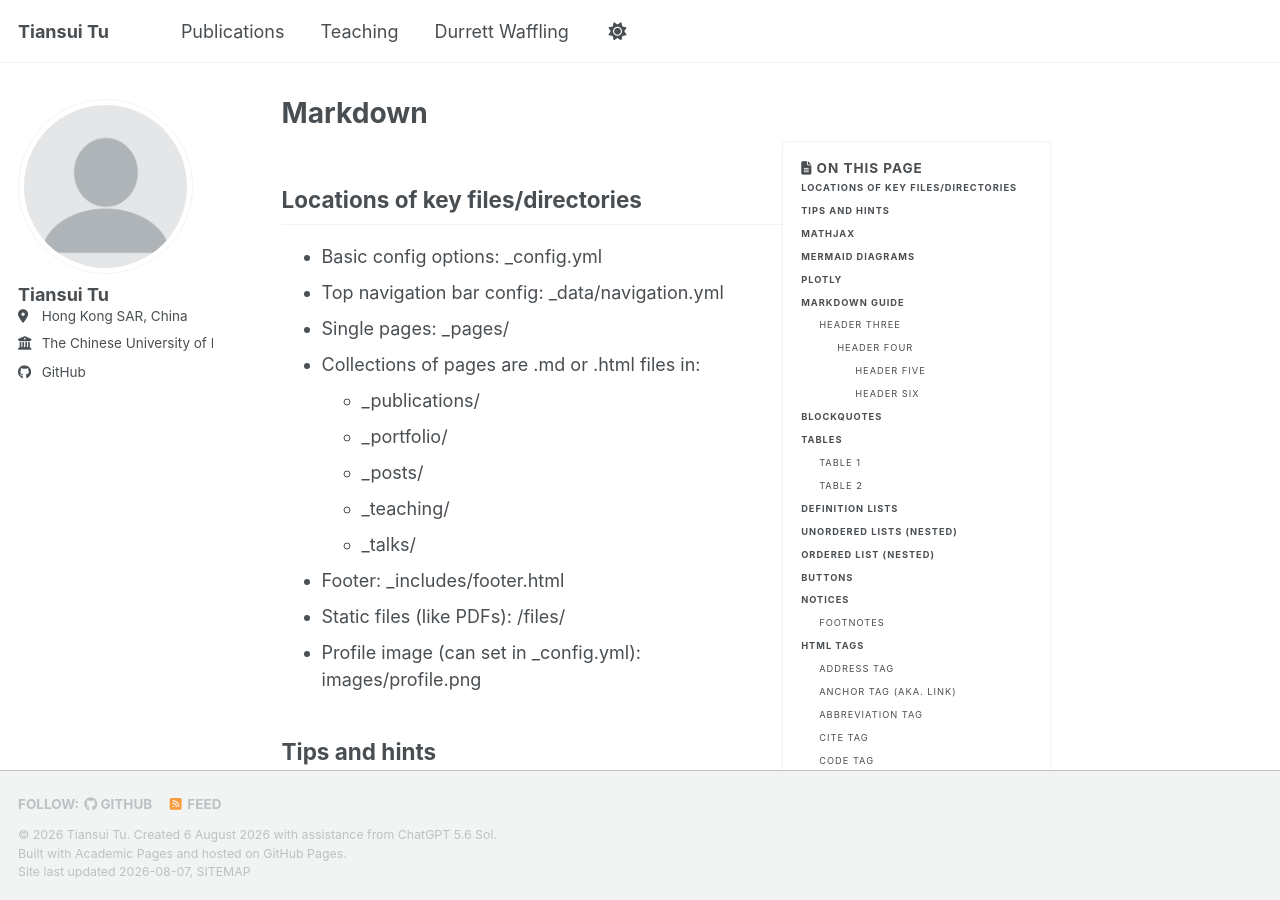
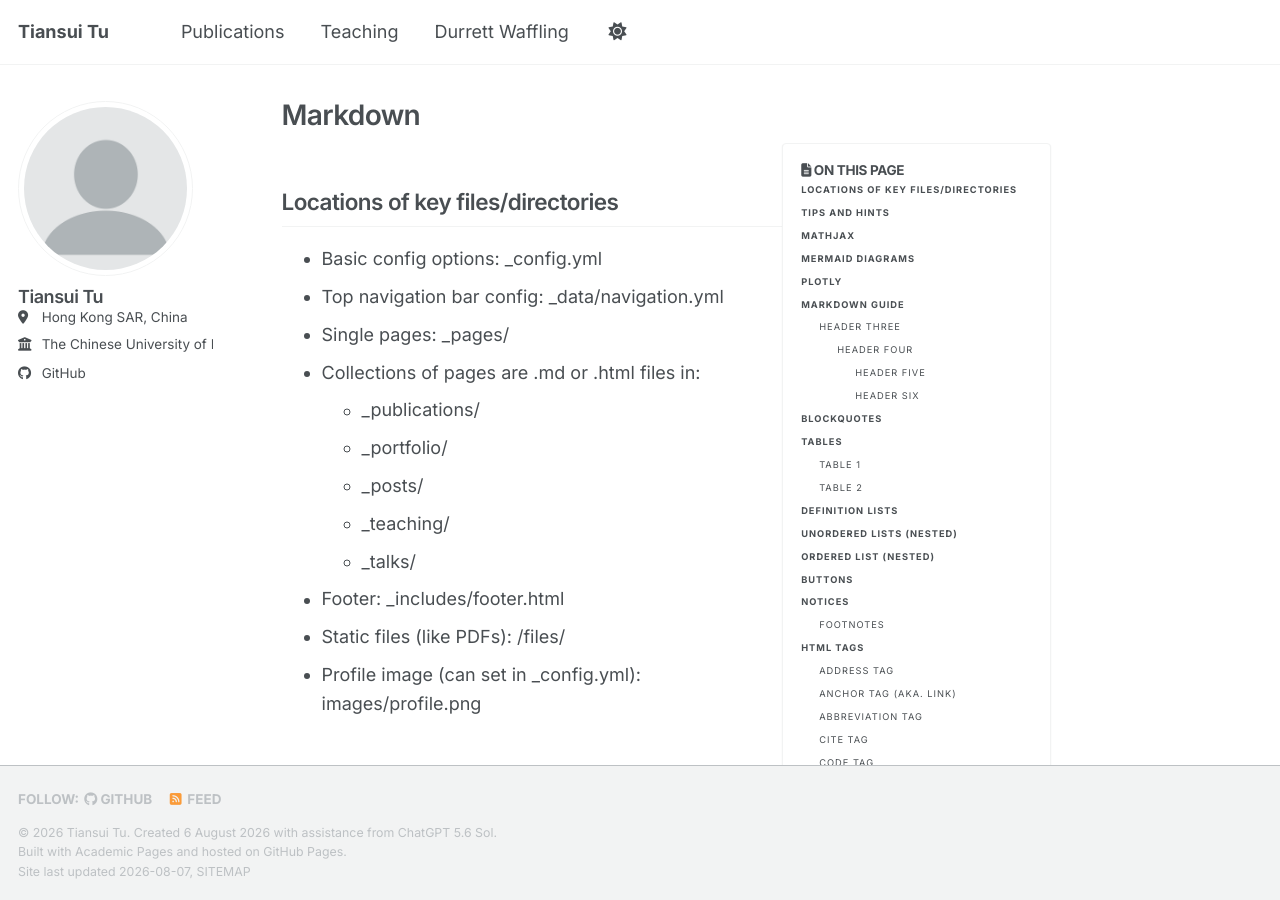
Before and after one commit to tiansuitu/tiansuitu.github.io, a Jekyll site: the page built from _pages/markdown.md, in a window 1280 px wide and 900 px high. Built offline with Jekyll 4.4.1, drawn with Linux system fonts in a browser that asks for light colours; emoji names are drawn with the system emoji font; a style sheet for code colours, icons or effects is not loaded.

Commit message:
font change

```diff
--- a/_includes/head/custom.html
+++ b/_includes/head/custom.html
@@ -1,6 +1,11 @@
 {% include base_path %}
 
 <!-- start custom head snippets -->
+
+<!-- Modern interface typography -->
+<link rel="preconnect" href="https://fonts.googleapis.com">
+<link rel="preconnect" href="https://fonts.gstatic.com" crossorigin>
+<link href="https://fonts.googleapis.com/css2?family=Inter:wght@400;500;600;700&display=swap" rel="stylesheet">
 
 <!-- Support for Academicons -->
 <link rel="preload" href="https://cdn.jsdelivr.net/gh/jpswalsh/academicons@1/css/academicons.min.css" as="style" onload="this.onload=null;this.rel='stylesheet'">
--- a/_sass/_themes.scss
+++ b/_sass/_themes.scss
@@ -15,8 +15,8 @@ $indent-var                 : 1.3em;
 
 /* System typefaces */
 $serif                      : Georgia, Times, serif;
-$sans-serif                 : -apple-system, ".SFNSText-Regular", "San Francisco", "Roboto", "Segoe UI", "Helvetica Neue", "Lucida Grande", Arial, sans-serif;
-$monospace                  : Monaco, Consolas, "Lucida Console", monospace;
+$sans-serif                 : "Inter", -apple-system, BlinkMacSystemFont, "Segoe UI", "Helvetica Neue", Arial, sans-serif;
+$monospace                  : "SFMono-Regular", "Cascadia Code", "Roboto Mono", Consolas, monospace;
 
 /* Sans serif typefaces */
 $sans-serif-narrow          : $sans-serif;
@@ -41,7 +41,7 @@ $type-size-8                : 0.625em;  // ~10px
 
 $global-font-family         : $sans-serif;
 $header-font-family         : $sans-serif;
-$caption-font-family        : $serif;
+$caption-font-family        : $sans-serif;
 
 /* ==========================================================================
    Breakpoints
--- a/_sass/layout/_base.scss
+++ b/_sass/layout/_base.scss
@@ -18,7 +18,10 @@ body {
   padding: $masthead-height 0 0;
   padding-bottom: 9em;
   font-family: $global-font-family;
-  line-height: 1.5;
+  line-height: 1.6;
+  font-feature-settings: "cv02", "cv03", "cv04", "cv11";
+  -webkit-font-smoothing: antialiased;
+  -moz-osx-font-smoothing: grayscale;
 
   &.overflow--hidden {
     /* when primary navigation is visible, the content in the background won't scroll */
@@ -30,7 +33,8 @@ h1, h2, h3, h4, h5, h6 {
   margin: 2em 0 0.5em;
   line-height: 1.2;
   font-family: $header-font-family;
-  font-weight: bold;
+  font-weight: 600;
+  letter-spacing: -0.025em;
 }
 
 h1 {
--- a/_sass/layout/_json_cv.scss
+++ b/_sass/layout/_json_cv.scss
@@ -6,7 +6,7 @@
 .cv-container {
   max-width: 1000px;
   margin: 0 auto;
-  font-family: 'Roboto', 'Helvetica Neue', Helvetica, Arial, sans-serif;
+  font-family: $global-font-family;
   color: var(--global-text-color);
   line-height: 1.6;
 }
```
